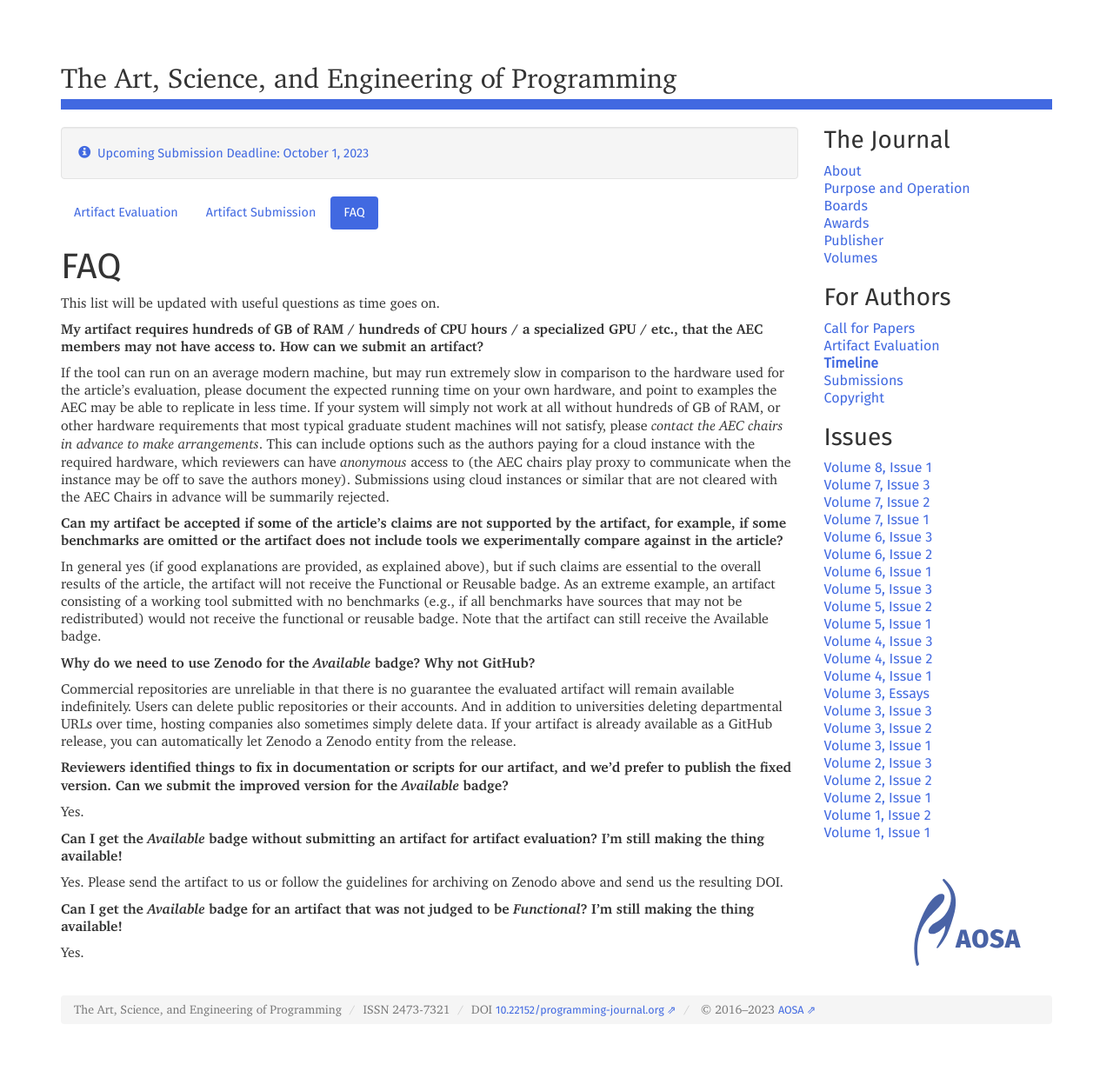
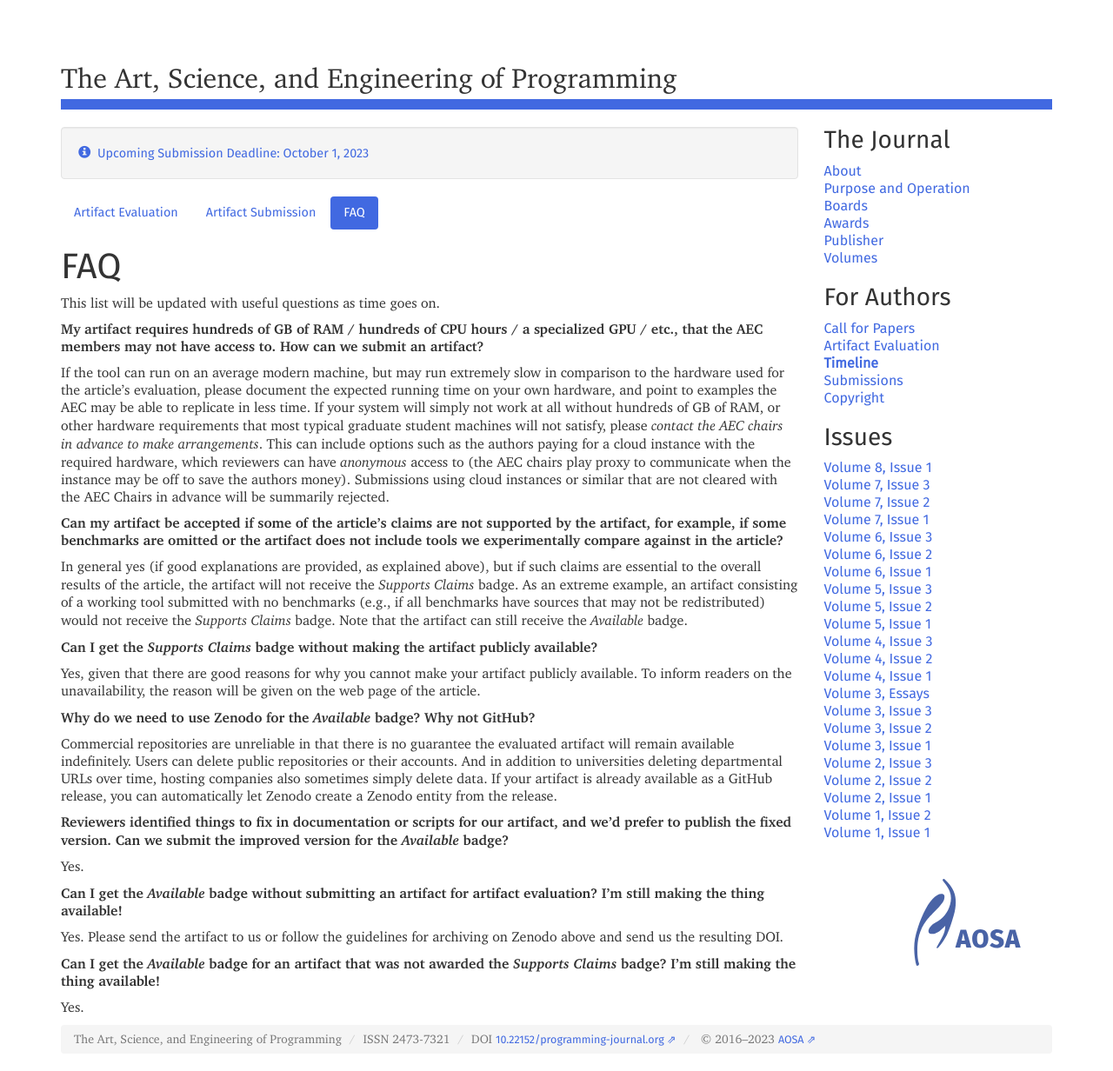
Before and after one commit to programming-journal/programming-journal.github.io, a Jekyll site: the page built from artifact-evaluation/faq.markdown, in a window 1280 px wide. Shown: the whole page at 87% size. Built offline with Jekyll 4.4.1, drawn with Linux system fonts in a browser that asks for light colours; before the commit the page ends 1198 px from its top, so only the background shows below that.

Commit message:
Updates the FAQ with new badge system

```diff
--- a/artifact-evaluation/faq.markdown
+++ b/artifact-evaluation/faq.markdown
@@ -11,11 +11,15 @@ If the tool can run on an average modern machine, but may run extremely slow in
 
 **Can my artifact be accepted if some of the article’s claims are not supported by the artifact, for example, if some benchmarks are omitted or the artifact does not include tools we experimentally compare against in the article?**
 
-In general yes (if good explanations are provided, as explained above), but if such claims are essential to the overall results of the article, the artifact will not receive the Functional or Reusable badge. As an extreme example, an artifact consisting of a working tool submitted with no benchmarks (e.g., if all benchmarks have sources that may not be redistributed) would not receive the functional or reusable badge. Note that the artifact can still receive the Available badge.
+In general yes (if good explanations are provided, as explained above), but if such claims are essential to the overall results of the article, the artifact will not receive the _Supports Claims_ badge. As an extreme example, an artifact consisting of a working tool submitted with no benchmarks (e.g., if all benchmarks have sources that may not be redistributed) would not receive the _Supports Claims_ badge. Note that the artifact can still receive the _Available_ badge.
+
+**Can I get the _Supports Claims_ badge without making the artifact publicly available?**
+
+Yes, given that there are good reasons for why you cannot make your artifact publicly available. To inform readers on the unavailability, the reason will be given on the web page of the article.
 
 **Why do we need to use Zenodo for the _Available_ badge? Why not GitHub?**
 
-Commercial repositories are unreliable in that there is no guarantee the evaluated artifact will remain available indefinitely. Users can delete public repositories or their accounts. And in addition to universities deleting departmental URLs over time, hosting companies also sometimes simply delete data. If your artifact is already available as a GitHub release, you can automatically let Zenodo a Zenodo entity from the release.
+Commercial repositories are unreliable in that there is no guarantee the evaluated artifact will remain available indefinitely. Users can delete public repositories or their accounts. And in addition to universities deleting departmental URLs over time, hosting companies also sometimes simply delete data. If your artifact is already available as a GitHub release, you can automatically let Zenodo create a Zenodo entity from the release.
 
 **Reviewers identified things to fix in documentation or scripts for our artifact, and we'd prefer to publish the fixed version. Can we submit the improved version for the _Available_ badge?**
 
@@ -25,6 +29,6 @@ Yes.
 
 Yes. Please send the artifact to us or follow the guidelines for archiving on Zenodo above and send us the resulting DOI.
 
-**Can I get the _Available_ badge for an artifact that was not judged to be _Functional_? I'm still making the thing available!**
+**Can I get the _Available_ badge for an artifact that was not awarded the _Supports Claims_ badge? I'm still making the thing available!**
 
 Yes.
```
